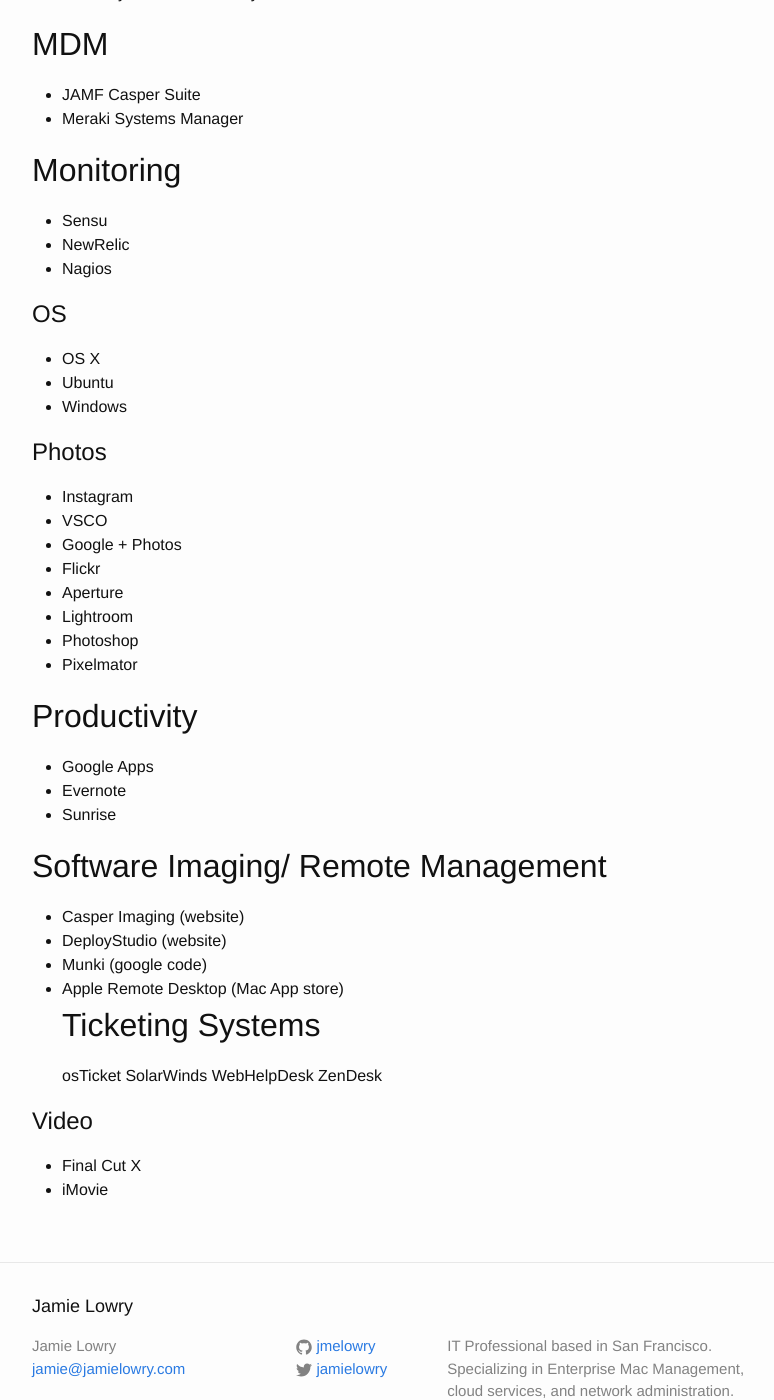
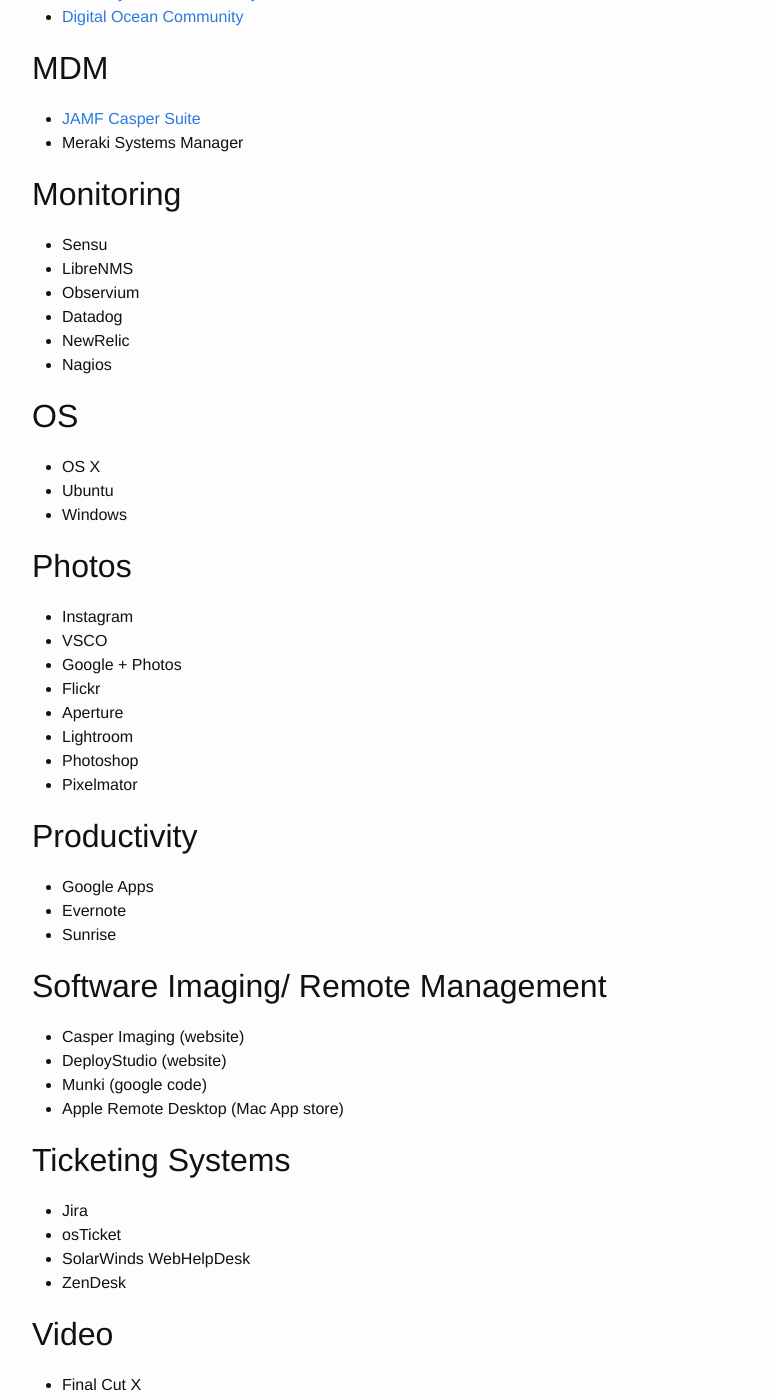
Before and after one commit to jmelowry/jamielowry.com, a Jekyll site: the page built from toolbox.md, in a window 1280 px wide and 1400 px high, scrolled down 372 px. Shown: the whole window, without its empty margins (238-1012 px from the left). Built offline with Jekyll 4.4.1, drawn with Linux system fonts in a browser that asks for light colours.

Commit message:
updated toolbox

```diff
--- a/toolbox.md
+++ b/toolbox.md
@@ -5,27 +5,31 @@
 ---
 
 ## CMS
-* WordPress
+* [WordPress](https://wordpress.org)
 
 ## Learning Resources
 * iTunes U
-* Learn Python the Hard Way
+* [Learn Python the Hard Way](http://learnpythonthehardway.org/book/)
+* [Digital Ocean Community](https://www.digitalocean.com/community/)
 
 ## MDM
-* JAMF Casper Suite
+* [JAMF Casper Suite](http://www.jamfsoftware.com/products/casper-suite/)
 * Meraki Systems Manager
 
 ## Monitoring
 * Sensu
+* LibreNMS
+* Observium
+* Datadog
 * NewRelic
 * Nagios
 
-# OS
+## OS
 * OS X
 * Ubuntu
 * Windows
 
-# Photos
+## Photos
 * Instagram
 * VSCO
 * Google + Photos
@@ -45,11 +49,13 @@
 * DeployStudio (website)
 * Munki (google code)
 * Apple Remote Desktop (Mac App store)
+
 ## Ticketing Systems
-osTicket
-SolarWinds WebHelpDesk
-ZenDesk
+* Jira
+* osTicket
+* SolarWinds WebHelpDesk
+* ZenDesk
 
-# Video
+## Video
 * Final Cut X
 * iMovie
```
